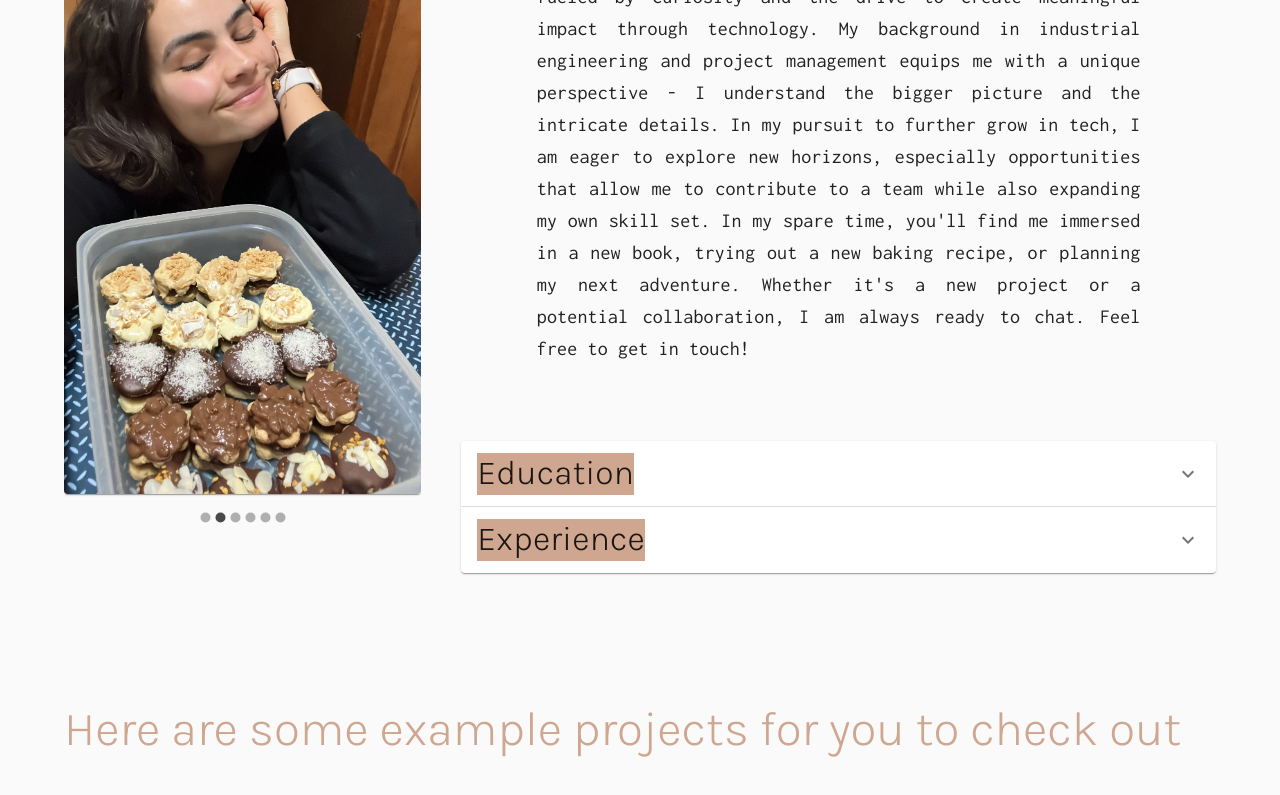
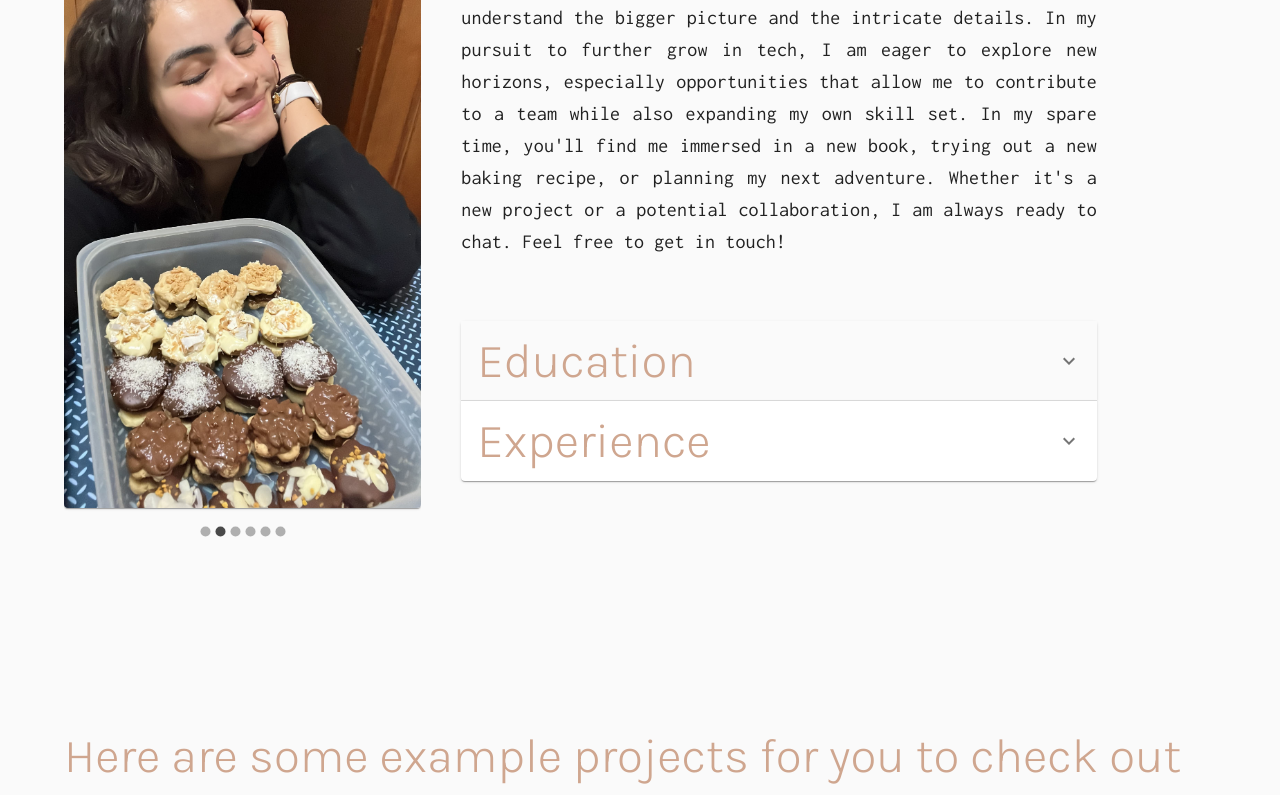
Before and after one commit to vvillb/DeveloperPortfolio, a React (Vite) app: page / in a window 1280 px wide. Shown: the part 762-1557 px from the top of the page. Built offline with nearby package versions, Linux system fonts and the light colour scheme.

Commit message:
Update AboutMe.jsx

```diff
--- a/src/components/AboutMe.jsx
+++ b/src/components/AboutMe.jsx
@@ -90,8 +90,8 @@ const AboutMe = () => {
                 </Card>
             </Carousel>
       </Grid>
-      <Grid item xs={12} sm={8}>
-        <Typography variant='h6' sx={{padding:{xs:0,md:'10%'}}} textAlign='justify'>
+      <Grid item xs={12} sm={8} sx={{padding:{xs:0,md:'10%'}}} >
+        <Typography variant='h6'  textAlign='justify' paddingBottom='10%'>
         What sets me apart? I am a relentless problem-solver, fueled by curiosity and the drive to create meaningful impact through technology. My background in industrial engineering and project management equips me with a unique perspective - I understand the bigger picture and the intricate details.
 
         In my pursuit to further grow in tech, I am eager to explore new horizons, especially  opportunities that allow me to contribute to a team while also expanding my own skill set.
@@ -104,13 +104,14 @@ const AboutMe = () => {
 
 
 
-        <Accordion>
+        <Accordion >
         <AccordionSummary
           expandIcon={<ExpandMoreIcon/>}
           aria-controls="panel1a-content"
           id="panel1a-header"
+          sx={{backgroundColor:'background.secondary'}}
         >
-          <Typography variant='h4'>
+          <Typography variant='h3'>
           Education
         </Typography>
         </AccordionSummary>
@@ -137,7 +138,7 @@ const AboutMe = () => {
           aria-controls="panel2a-content"
           id="panel2a-header"
         >
-          <Typography variant='h4'>
+          <Typography variant='h3'>
           Experience
         </Typography>
         </AccordionSummary>
```
